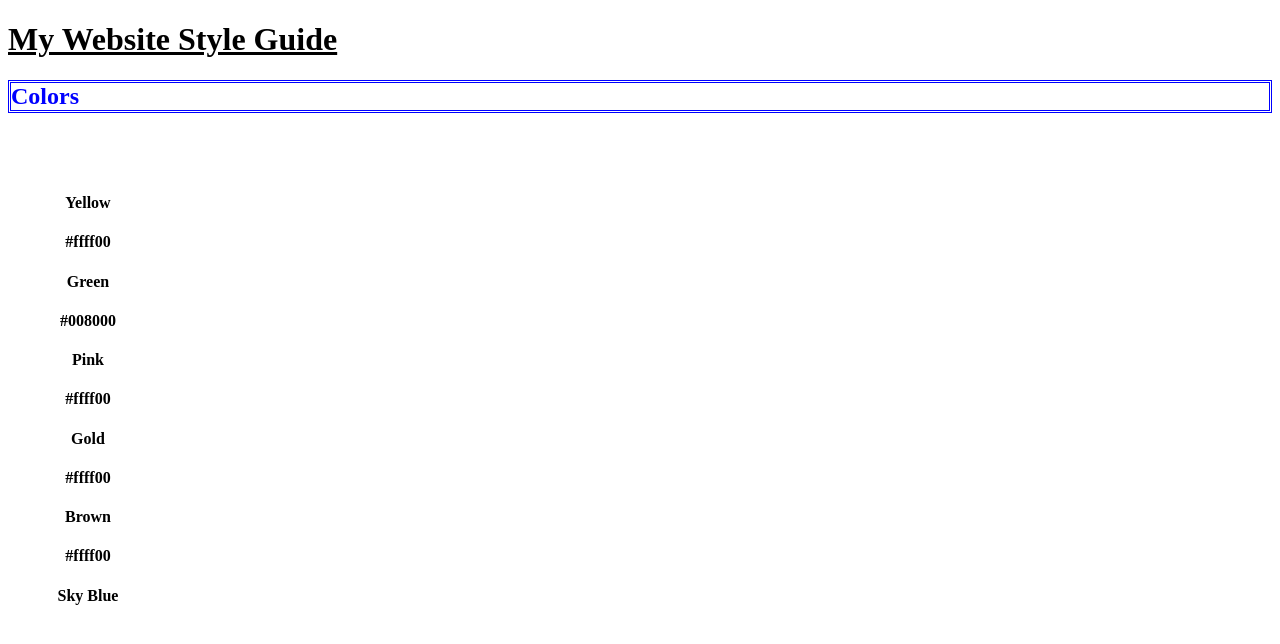
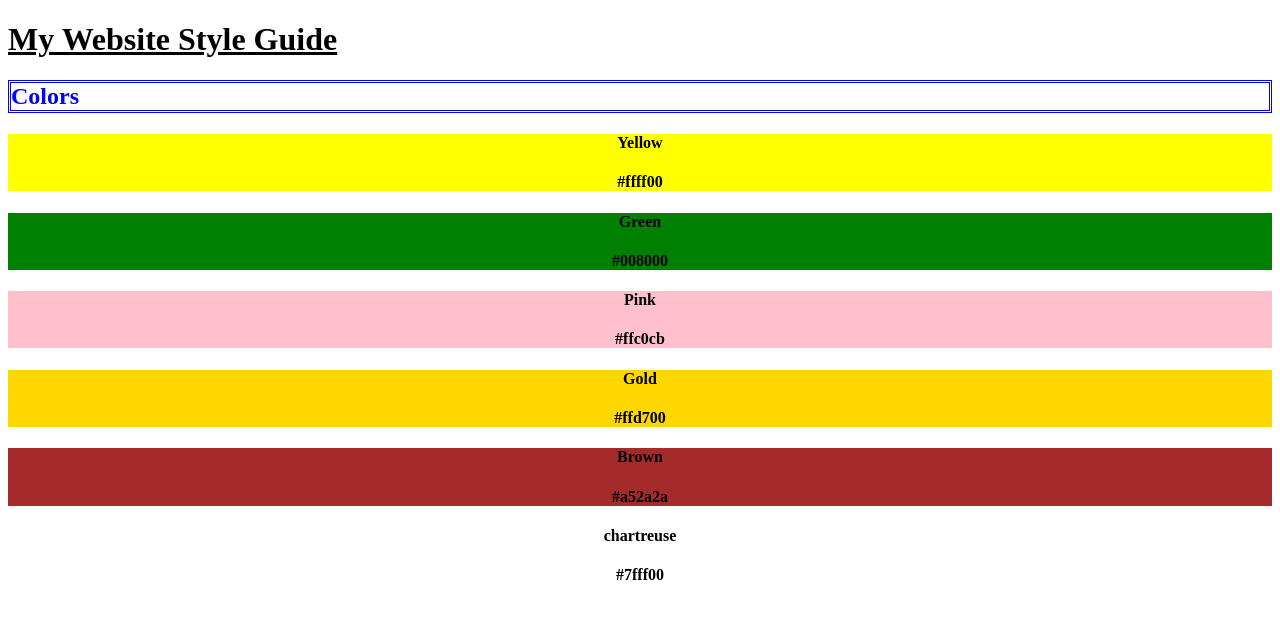
Before and after one commit to Velma-R/web-design, a plain HTML site: page index.html in a window 1280 px wide. Drawn offline with Linux system fonts and the light colour scheme.

Commit message:
changed two colors

```diff
--- a/Resources/CSS/style.css
+++ b/Resources/CSS/style.css
@@ -9,6 +9,7 @@ h1{
 h2{
     color: blue;
     border-style: double;
+    font-weight: bold;
 
 
 }
@@ -16,12 +17,31 @@ h2{
     margin: 40px auto;
     text-align: center;
     width: 20vh;
-    display: inline-table;
+    display: inline;
 
 }
 h4{
     box-sizing: border-box;
 }
-#yellow{
+#Yellow{
     background-color: #ffff00;
 }
+
+#Green{
+    background-color: #008000;
+}
+
+#Pink{
+    background-color: #ffc0cb;
+}
+#Gold{
+    background-color: #ffd700;
+}
+
+#Brown{
+    background-color: #a52a2a;
+}
+
+#SkyBlue{
+    background-color: #87ceeb;
+}
--- a/index.html
+++ b/index.html
@@ -11,7 +11,7 @@
     <h1>My Website Style Guide</h1>
     <h2>Colors</h2>
     <div class="color-container">
-     <div id="Yellow">
+     <div class="#" id="Yellow">
         <h4>Yellow</h4>
         <h4>#ffff00</h4>
      </div>
@@ -21,19 +21,19 @@
      </div>
      <div class="#" id="Pink">
         <h4>Pink</h4>
-        <h4>#ffff00</h4>
+        <h4>#ffc0cb</h4>
      </div>
      <div class="#" id="Gold">
         <h4>Gold</h4>
-        <h4>#ffff00</h4>
+        <h4>#ffd700</h4>
      </div>
      <div class="#" id="Brown">
         <h4>Brown</h4>
-        <h4>#ffff00</h4>
+        <h4>#a52a2a</h4>
      </div>
-     <div class="#" id="Sky Blue">
-        <h4>Sky Blue</h4>
-        <h4></h4>
+     <div class="#" id="Chartreuse">
+        <h4>chartreuse</h4>
+        <h4>#7fff00</h4>
      </div>
 
     </div>
```
